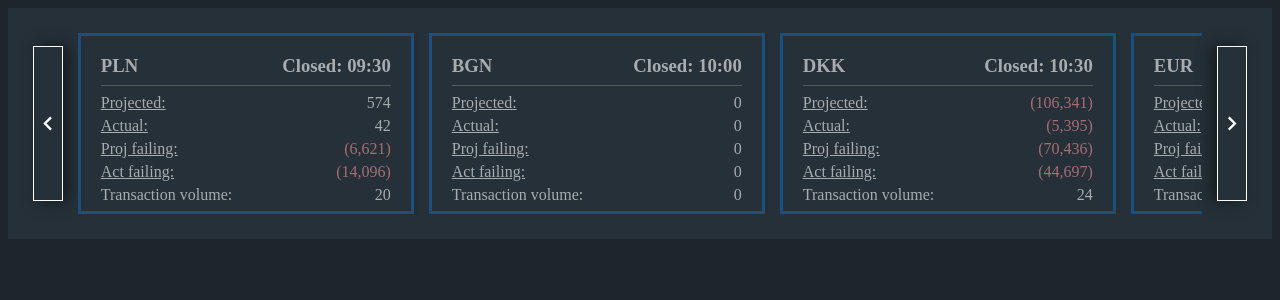
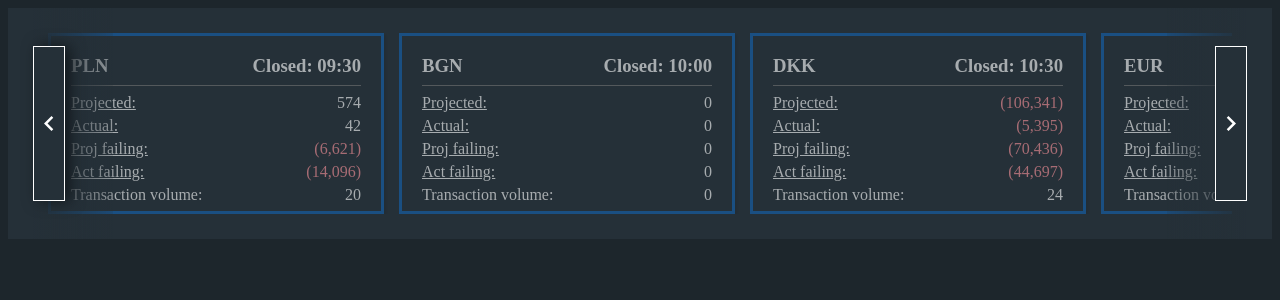
Before and after one commit to asprincean/training, a React (Create React App) app: page / in a window 1280 px wide. Shown: the top 300 px of the page. Built offline with nearby package versions, Linux system fonts and the light colour scheme.

Commit message:
adding filter

```diff
--- a/src/components/KpiList.jsx
+++ b/src/components/KpiList.jsx
@@ -12,14 +12,55 @@ function KpiList() {
     inputRef.current.scrollLeft = inputRef.current.scrollLeft - 500;
   };
   const inputRef = useRef(null);
+
+  const Gradient = ({ orientation }) => {
+    if (orientation === 'right') {
+      return (
+        <svg xmlns="http://www.w3.org/2000/svg" width="80px" height="100%">
+          <defs>
+            <linearGradient id="lgradright" x1="0%" y1="50%" x2="100%" y2="50%">
+              <stop offset="0%" stopColor="rgb(37,48,56)" stopOpacity="0.16" />
+              <stop offset="40%" stopColor="rgb(37,48,56)" stopOpacity="0.52" />
+              <stop offset="100%" stopColor="rgb(37,48,56)" stopOpacity="1" />
+            </linearGradient>
+          </defs>
+          <rect
+            x="0"
+            y="0"
+            width="100%"
+            height="100%"
+            fill="url(#lgradright)"
+          />
+        </svg>
+      );
+    }
+    return (
+      <svg xmlns="http://www.w3.org/2000/svg" width="80px" height="100%">
+        <defs>
+          <linearGradient id="lgradleft" x1="0%" y1="50%" x2="100%" y2="50%">
+            <stop offset="0%" stopColor="rgb(37,48,56)" stopOpacity="1" />
+            <stop offset="60%" stopColor="rgb(37,48,56)" stopOpacity="0.52" />
+            <stop offset="100%" stopColor="rgb(37,48,56)" stopOpacity="0.16" />
+          </linearGradient>
+        </defs>
+        <rect x="0" y="0" width="100%" height="100%" fill="url(#lgradleft)" />
+      </svg>
+    );
+  };
   return (
     <StyledWrapper>
-      <StyledChevronLeft className="left" onClick={slideRight} />
       <StyledSlider ref={inputRef}>
         {currencyList.map((currency) => (
           <Kpi currency={currency} key={currency.id} />
         ))}
       </StyledSlider>
+      <StyledChevronGradientContainerLeft>
+        <Gradient orientation="left" />
+      </StyledChevronGradientContainerLeft>
+      <StyledChevronLeft className="left" onClick={slideRight} />
+      <StyledChevronGradientContainerRight>
+        <Gradient orientation="right" />
+      </StyledChevronGradientContainerRight>
       <StyledChevronRight className="right" onClick={slideLeft} />
     </StyledWrapper>
   );
@@ -28,12 +69,13 @@ function KpiList() {
 export default KpiList;
 
 const StyledWrapper = styled.div`
+  position: relative;
   display: flex;
   justify-content: center;
   text-align: center;
   align-items: center;
   min-height: auto;
-  padding: 25px;
+  padding: 25px 40px 25px 40px;
   max-width: 100vw;
   background-color: #253038;
   color: white;
@@ -52,6 +94,8 @@ const StyledSlider = styled.div`
 `;
 
 const StyledChevronLeft = styled(MdChevronLeft)`
+  position: absolute;
+  left: 25px;
   font-size: 50px;
   background-color: #253038;
   border: 1px solid #ffffff;
@@ -66,7 +110,11 @@ const StyledChevronLeft = styled(MdChevronLeft)`
     transform: scale(1.2);
   }
 `;
+
 const StyledChevronRight = styled(MdChevronRight)`
+  position: absolute;
+  right: 25px;
+  margin: auto;
   font-size: 50px;
   background-color: #253038;
   border: 1px solid #ffffff;
@@ -74,10 +122,24 @@ const StyledChevronRight = styled(MdChevronRight)`
   width: 30px;
   cursor: pointer;
   margin-left: 15px;
-  box-shadow: -5px 0px 15px #00000082;
+  /* box-shadow: -5px 0px 15px #00000082; */
   transition: 0.3s;
   :hover {
     opacity: 0.6;
     transform: scale(1.2);
   }
 `;
+
+const StyledChevronGradientContainerLeft = styled.div`
+  position: absolute;
+  left: 25px;
+  height: 100%;
+  display: flex;
+`;
+
+const StyledChevronGradientContainerRight = styled.div`
+  position: absolute;
+  right: 25px;
+  height: 100%;
+  display: flex;
+`;
```
Also changed, not shown: .prettierrc.json (added).
